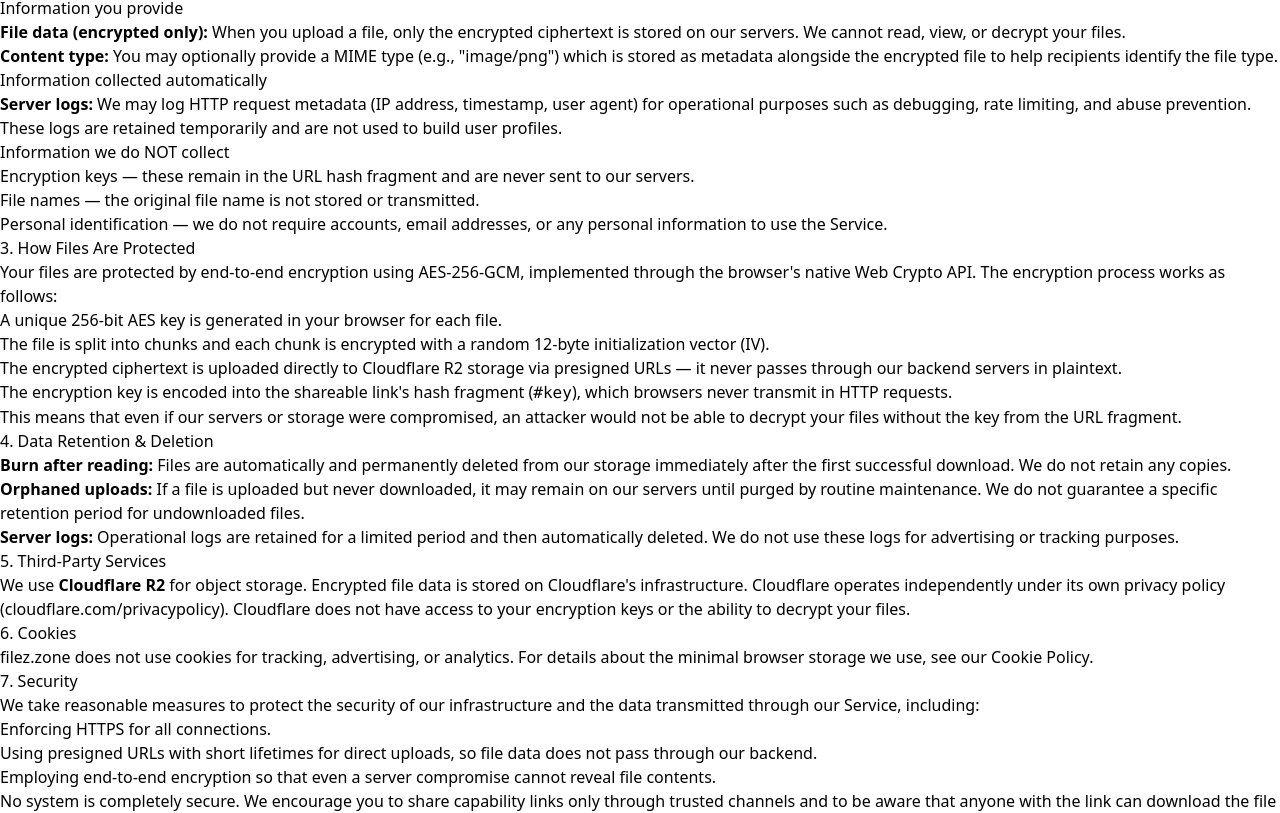
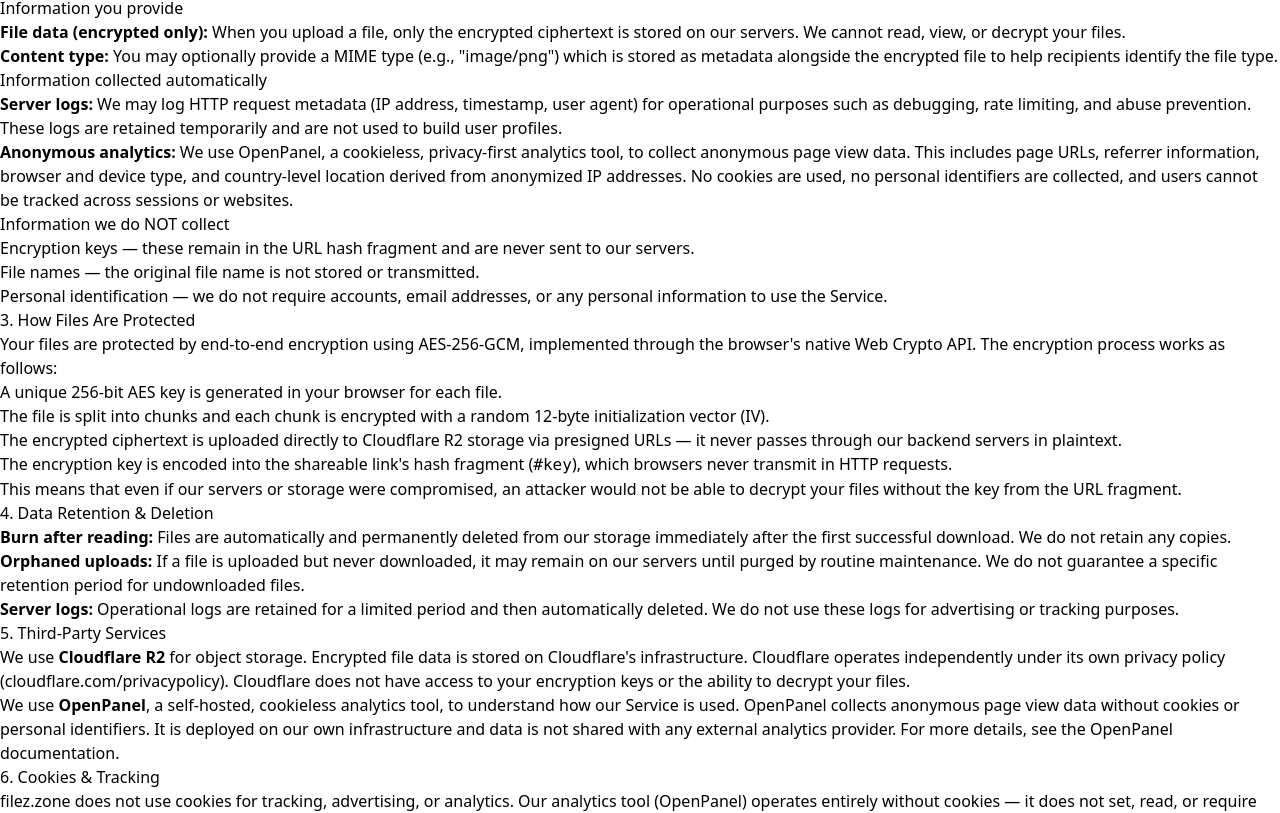
Before and after one commit to tstaetter/file-sharing, a SvelteKit app in the folder frontend/: page /privacy in a window 1280 px wide. Shown: the part 196-1009 px from the top of the page. Built offline with nearby package versions, Linux system fonts and the light colour scheme.

Commit message:
feat: updated privacy policy

```diff
--- a/frontend/src/routes/+page.svelte
+++ b/frontend/src/routes/+page.svelte
@@ -209,8 +209,7 @@
 					The recipient just opens this link — the key is in the URL.
 				</p>
 				<p class="text-xs text-red-600 mt-2">
-					<span class="font-bold">ATTENTION:</span> Once you open the URL, the file gets deleted from
-					the server (burn after reading)!
+					Share this <span class="font-bold underline">one-time</span> link
 				</p>
 			</div>
 		{/if}
--- a/frontend/src/routes/privacy/+page.svelte
+++ b/frontend/src/routes/privacy/+page.svelte
@@ -10,13 +10,13 @@
 	<title>Privacy Policy — filez.zone</title>
 	<meta
 		name="description"
-		content="Privacy Policy for filez.zone. Learn how we handle your data, including end-to-end encryption, burn-after-reading file deletion, and our commitment to zero tracking."
+		content="Privacy Policy for filez.zone. Learn how we handle your data, including end-to-end encryption, burn-after-reading file deletion, and our use of cookieless, privacy-first analytics."
 	/>
 	<meta name="robots" content="index, follow" />
 	<meta property="og:title" content="Privacy Policy — filez.zone" />
 	<meta
 		property="og:description"
-		content="Privacy Policy for filez.zone. End-to-end encrypted file sharing with zero tracking and automatic file deletion after download."
+		content="Privacy Policy for filez.zone. End-to-end encrypted file sharing with cookieless, privacy-first analytics and automatic file deletion after download."
 	/>
 	<meta property="og:url" content="https://filez.zone/privacy" />
 	<meta property="og:type" content="website" />
@@ -24,7 +24,7 @@
 	<meta name="twitter:title" content="Privacy Policy — filez.zone" />
 	<meta
 		name="twitter:description"
-		content="Privacy Policy for filez.zone. Learn how we protect your data with end-to-end encryption and automatic deletion."
+		content="Privacy Policy for filez.zone. Learn how we protect your data with end-to-end encryption, cookieless analytics, and automatic deletion."
 	/>
 	<link rel="canonical" href="https://filez.zone/privacy" />
 </svelte:head>
@@ -77,6 +77,13 @@
 						<strong>Server logs:</strong> We may log HTTP request metadata (IP address, timestamp, user
 						agent) for operational purposes such as debugging, rate limiting, and abuse prevention. These
 						logs are retained temporarily and are not used to build user profiles.
+					</li>
+					<li>
+						<strong>Anonymous analytics:</strong> We use OpenPanel, a cookieless, privacy-first analytics
+						tool, to collect anonymous page view data. This includes page URLs, referrer information,
+						browser and device type, and country-level location derived from anonymized IP addresses.
+						No cookies are used, no personal identifiers are collected, and users cannot be tracked across
+						sessions or websites.
 					</li>
 				</ul>
 
@@ -158,13 +165,28 @@
 					>). Cloudflare does not have access to your encryption keys or the ability to decrypt your
 					files.
 				</p>
+				<p class="mt-2">
+					We use <strong>OpenPanel</strong>, a self-hosted, cookieless analytics tool, to understand
+					how our Service is used. OpenPanel collects anonymous page view data without cookies or
+					personal identifiers. It is deployed on our own infrastructure and data is not shared with
+					any external analytics provider. For more details, see the
+					<a
+						href="https://openpanel.dev"
+						class="text-blue-500 hover:text-blue-600 underline"
+						target="_blank"
+						rel="noopener">OpenPanel documentation</a
+					>.
+				</p>
 			</section>
 
 			<section>
-				<h2 class="text-base font-semibold text-slate-800 mb-2">6. Cookies</h2>
+				<h2 class="text-base font-semibold text-slate-800 mb-2">6. Cookies &amp; Tracking</h2>
 				<p>
-					filez.zone does not use cookies for tracking, advertising, or analytics. For details about
-					the minimal browser storage we use, see our <a
+					filez.zone does not use cookies for tracking, advertising, or analytics. Our analytics
+					tool (OpenPanel) operates entirely without cookies — it does not set, read, or require any
+					cookies in your browser. It uses server-side request analysis to count page views
+					anonymously, without storing any identifiers on your device. For details about the minimal
+					browser storage we use for the Service itself, see our <a
 						href="/cookies"
 						class="text-blue-500 hover:text-blue-600 underline">Cookie Policy</a
 					>.
```
